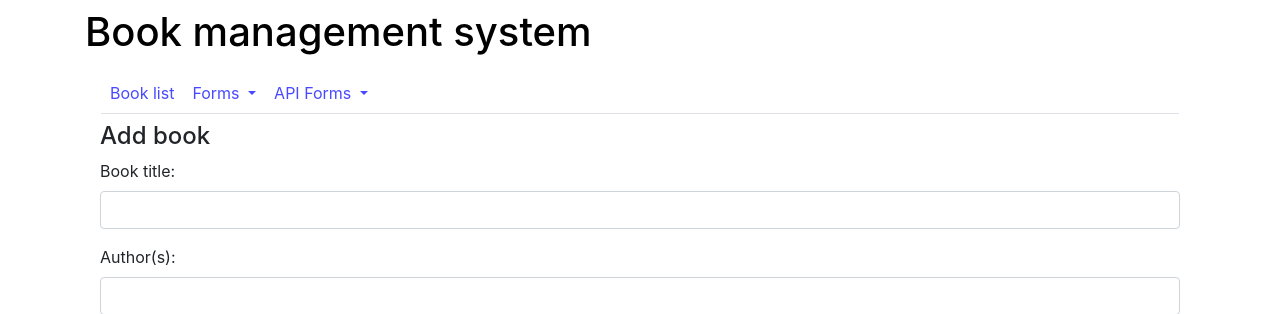
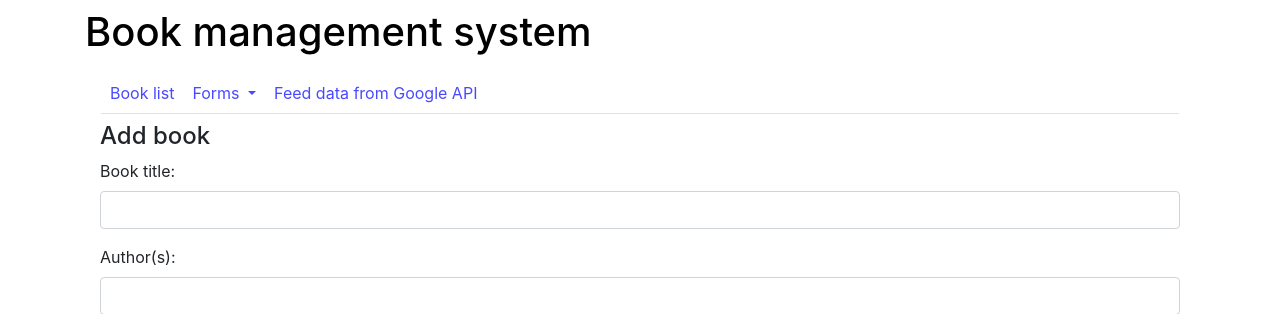
Before and after one commit to mickac/book-management-system, a Django app: page /book_add in a window 1280 px wide. Shown: the top 314 px of the page. Run offline with Django 3.2, Linux system fonts and the light colour scheme; parts of the project's set-up code (start-up, migrations or seed data) failed here and were passed over; some libraries are stand-ins or nearby versions.

Commit message:
Removing draft version of REST

```diff
--- a/bookManagement/templates/base.html
+++ b/bookManagement/templates/base.html
@@ -32,14 +32,8 @@
                             <a class="dropdown-item" href="{% url 'book_advanced_searching' %}" style="text-decoration: none; color: rgb(73, 73, 255);">Advanced searching</a>
                         </div>
                     </li>
-                    <li class="nav-item dropdown">
-                        <a class="nav-link dropdown-toggle" href="#"id="navbarDropdownMenuLink" role="button" data-toggle="dropdown" aria-haspopup="true" aria-expanded="false" style="text-decoration: none; color: rgb(73, 73, 255);">
-                            API Forms
-                        </a>
-                        <div class="dropdown-menu" aria-labelledby="navbarDropdownMenuLink">
-                            <a class="dropdown-item" href="{% url 'feed_from_google' %}" style="text-decoration: none; color: rgb(73, 73, 255);">Feed data from Google API</a>
-                            <a class="dropdown-item" href="{% url 'book_api' %}" style="text-decoration: none; color: rgb(73, 73, 255);">REST Forms</a>
-                        </div>
+                    <li class="nav-item">
+						<a class="nav-link" href="{% url 'feed_from_google' %}" style="text-decoration: none; color: rgb(73, 73, 255);">Feed data from Google API</a>
                     </li>
 				</ul>
 			</div>
```
